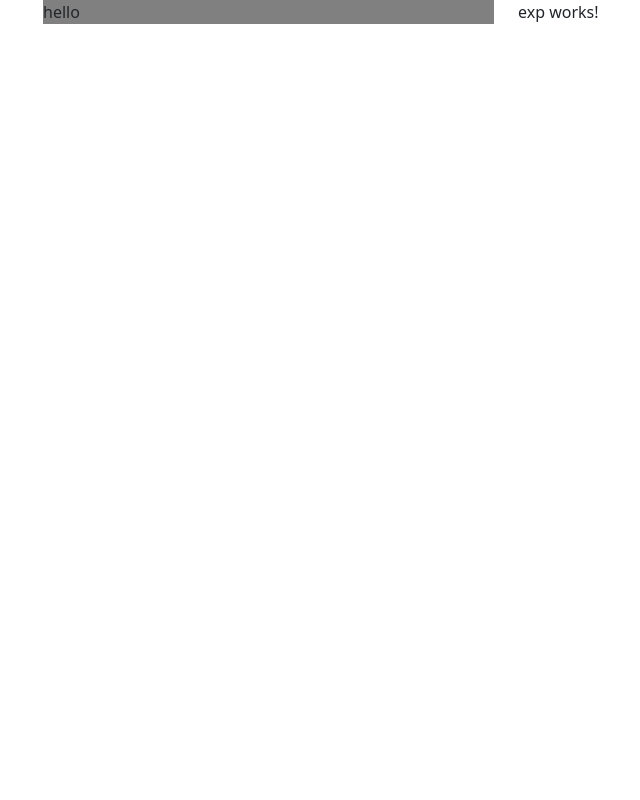
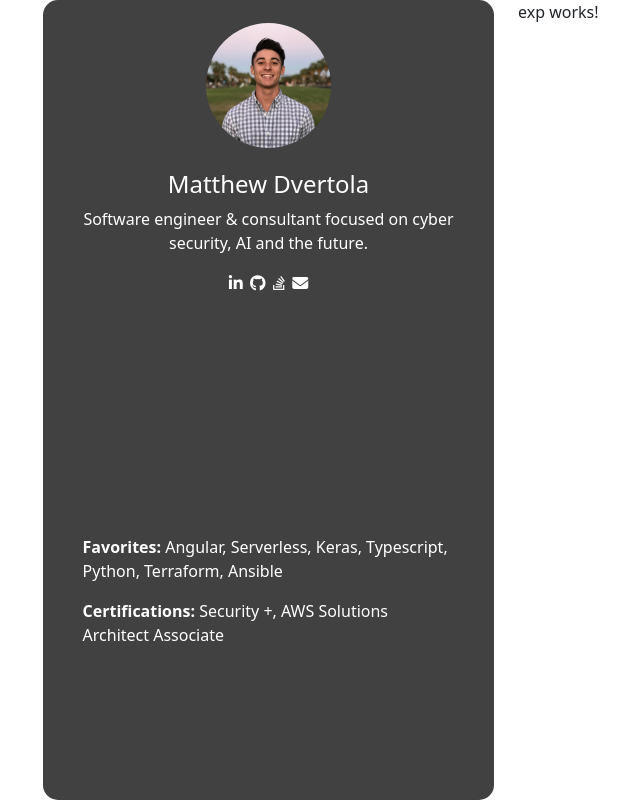
Before and after one commit to mdvertola/my-site, an Angular app in the folder site/: page / in a window 1280 px wide. Shown: the whole page, without its empty margins (39-679 px from the left). Built offline with nearby package versions, Linux system fonts and the light colour scheme.

Commit message:
added about me

```diff
--- a/site/package.json
+++ b/site/package.json
@@ -21,6 +21,7 @@
     "@angular/platform-browser-dynamic": "~11.0.5",
     "@angular/router": "~11.0.5",
     "bootstrap": "^5.1.3",
+    "font-awesome": "^4.7.0",
     "rxjs": "~6.6.0",
     "tslib": "^2.0.0",
     "zone.js": "~0.10.2"
--- a/site/src/app/components/about-me/about-me.component.html
+++ b/site/src/app/components/about-me/about-me.component.html
@@ -1,3 +1,54 @@
-<div class="about-background">
-    hello
+<div class="about-background white-text">
+
+    <div class="row padded-5">
+        <div class="col"></div>
+        <div class="col">
+            <img class="me" src="../../../assets/img/me.jpg">
+        </div>
+        <div class="col"></div>
+    </div>
+
+    <div class="row center">
+        <div class="col-1"></div>
+        <div class="col-10">
+            <h4>Matthew Dvertola</h4>
+        </div>
+        <div class="col-1"></div>
+    </div>
+
+    <div class="row center">
+        <div class="col-1"></div>
+        <div class="col-10">
+            <p>Software engineer & consultant focused on cyber security, AI and the future. </p>
+        </div>
+        <div class="col-1"></div>
+    </div>
+
+    <div class="row center">
+        <div class="col-1"></div>
+        <div class="col-10">
+            <a class="white-link" href="https://www.linkedin.com/in/matthewdvertola/"><i class='fab fa-linkedin-in padded-1'></i></a>
+            <a class="white-link" href="https://www.github.com/mdvertola"><i class='fab fa-github padded-1'></i></a>
+            <a class="white-link" href="https://www.stackoverflow.com/users/13401636/matthew-dvertola"><i class='fab fa-stack-overflow padded-1'></i></a>
+            <a class="white-link" href="mailto:matt.dvertola@gmail.com"><i class='fa fa-envelope padded-1'></i></a>
+        </div>
+        <div class="col-1"></div>
+    </div>
+
+    <div class="spacer">
+
+    </div>
+
+    <div class="row">
+        <div class="col-1"></div>
+        <div class="col-10">
+            <p><b>Favorites:</b> Angular, Serverless, Keras, Typescript, Python, Terraform, Ansible</p>
+
+            <p><b>Certifications:</b>
+                Security +, AWS Solutions Architect Associate
+            </p>
+        </div>
+        <div class="col-1"></div>
+    </div>
+
 </div>
--- a/site/src/app/components/about-me/about-me.component.scss
+++ b/site/src/app/components/about-me/about-me.component.scss
@@ -1,4 +1,33 @@
 .about-background{
-    background-color: gray;
+    background-color: rgb(65, 65, 65);
+    height: 100%;
+    border-radius: 15px;
+}
 
+.me{
+    height: 125px;
+    width: 125px;
+    border-radius: 50%;
 }
+
+.padded-5{
+    padding: 5%;
+}
+.padded-1{
+    padding: 1%;
+}
+
+.white-text{
+    color:white;
+}
+.white-link{
+    text-decoration: none;
+    color:white
+}
+.center {
+    text-align: center;
+  }
+
+.spacer{
+    height: 30%;
+}
--- a/site/src/app/routes/main/main.component.scss
+++ b/site/src/app/routes/main/main.component.scss
@@ -0,0 +1,3 @@
+.row{
+    height: 100vh;
+}
--- a/site/src/index.html
+++ b/site/src/index.html
@@ -6,6 +6,7 @@
   <base href="/">
   <meta name="viewport" content="width=device-width, initial-scale=1">
   <link rel="icon" type="image/x-icon" href="favicon.ico">
+  <script src='https://kit.fontawesome.com/a076d05399.js' crossorigin='anonymous'></script>
 </head>
 <body>
   <app-root></app-root>
```
Also changed, not shown: site/src/assets/img/me.jpg (added), 1 other file (tests, documents, lock files or other folders).
